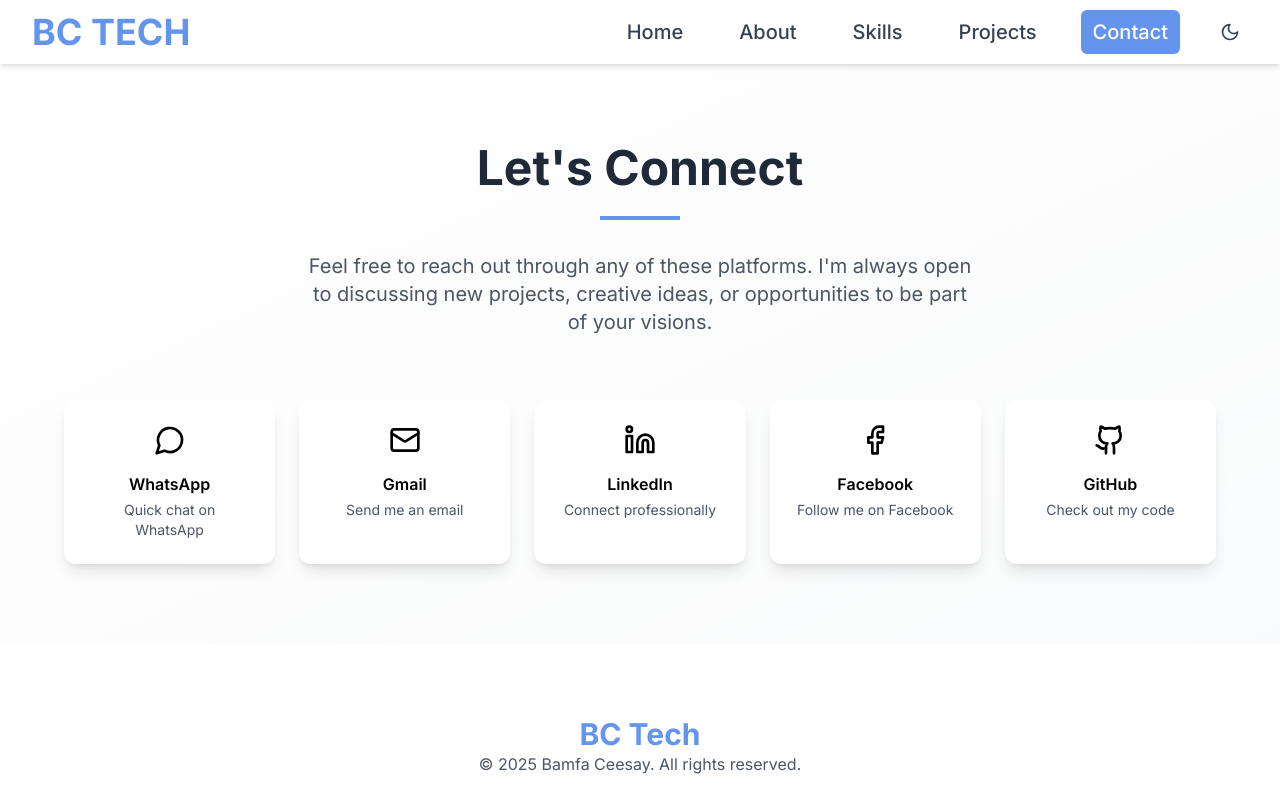
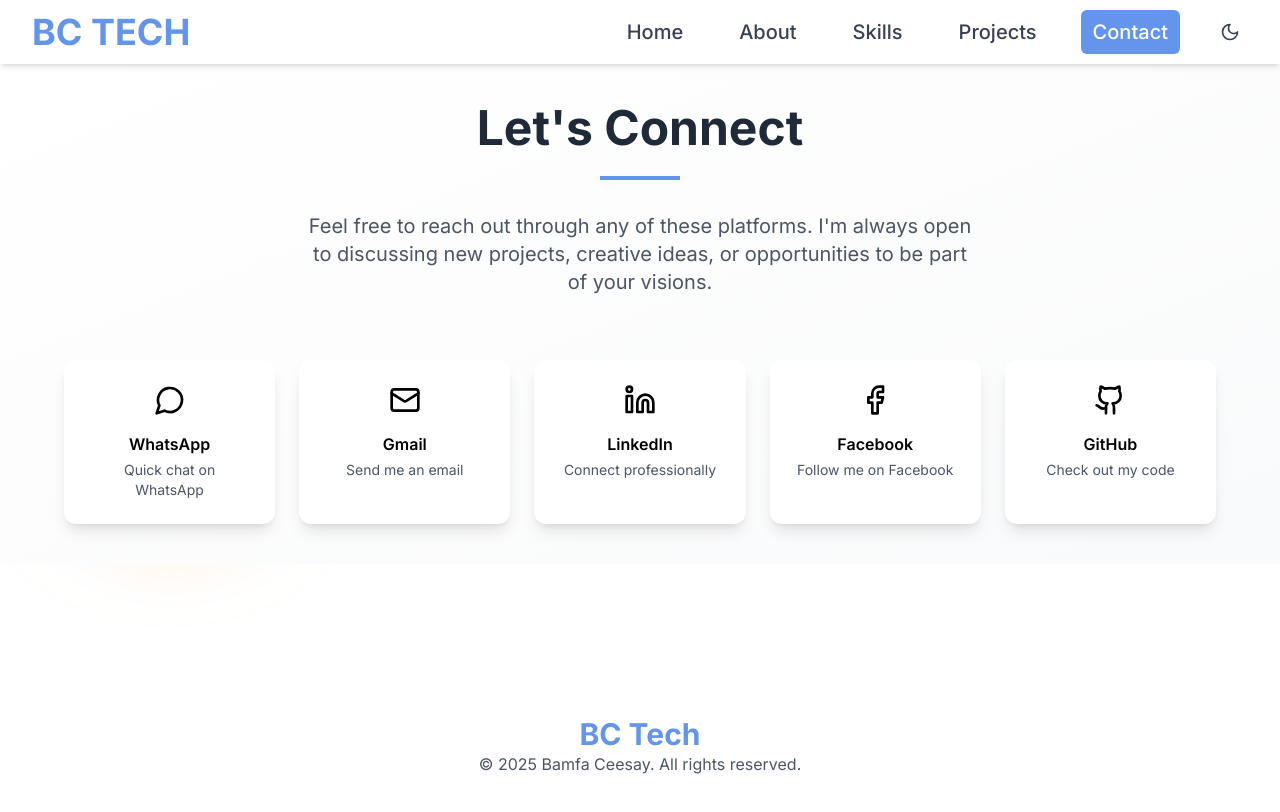
Before and after one commit to BCEESAY10/Bamfa-Portfolio, a Next.js app: page /contact in a window 1280 px wide. Shown: the top 812 px of the page. Built offline with nearby package versions, Linux system fonts and the light colour scheme.

Commit message:
Install react icons

```diff
--- a/app/contact/page.js
+++ b/app/contact/page.js
@@ -47,7 +47,7 @@
   return (
     <div className="min-h-screen">
       {/* Contact Section */}
-      <div className="py-20 px-4 md:px-8 lg:px-16 bg-gradient-to-br from-white to-gray-50 dark:from-gray-900 dark:to-gray-800">
+      <div className="py-10 px-4 md:px-8 lg:px-16 bg-gradient-to-br from-white to-gray-50 dark:from-gray-900 dark:to-gray-800">
         <motion.div
           initial={{ opacity: 0 }}
           animate={{ opacity: 1 }}
--- a/package.json
+++ b/package.json
@@ -14,6 +14,7 @@
     "next": "15.1.5",
     "react": "^19.0.0",
     "react-dom": "^19.0.0",
+    "react-icons": "^5.4.0",
     "typed.js": "^2.1.0"
   },
   "devDependencies": {
```
Also changed, not shown: 1 other file (tests, documents, lock files or other folders).
